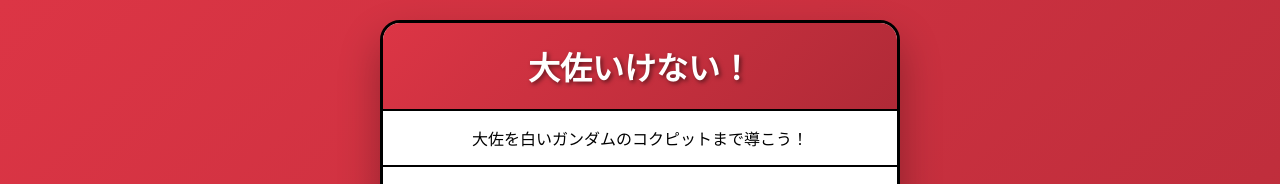
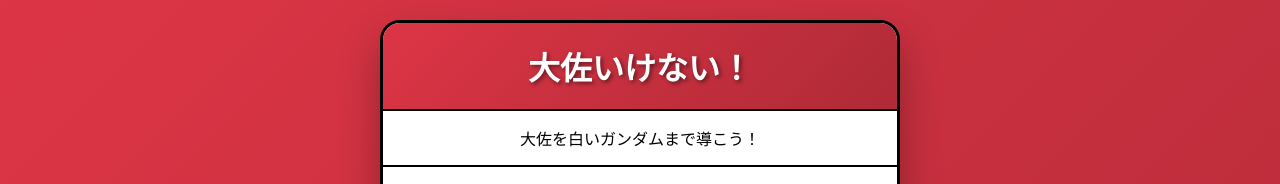
Before and after one commit to peco-tanaka/char-protected-by-lalah, a plain HTML site: page index.html in a window 1280 px wide. Shown: the top 184 px of the page. Drawn offline with Linux system fonts and the light colour scheme.

Commit message:
fix: 説明文を修正してガンダムのコクピット表現を削除

```diff
--- a/index.html
+++ b/index.html
@@ -10,7 +10,7 @@
     <div class="container">
         <h1>大佐いけない！</h1>
         <div class="game-info">
-            <p>大佐を白いガンダムのコクピットまで導こう！</p>
+            <p>大佐を白いガンダムまで導こう！</p>
         </div>
 
         <div id="game-container">
```
